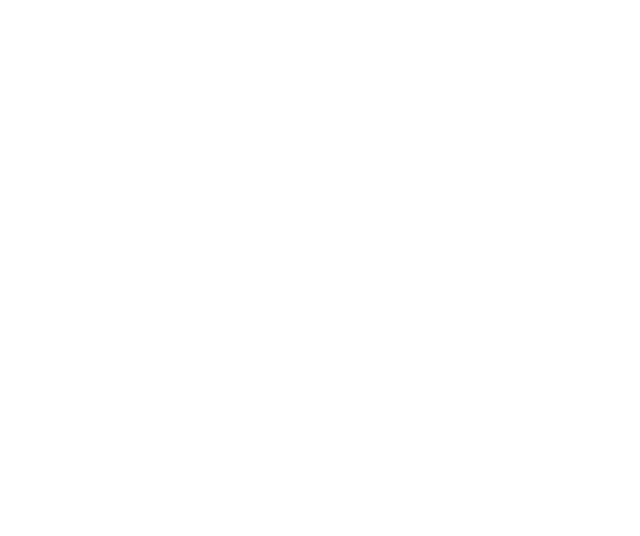
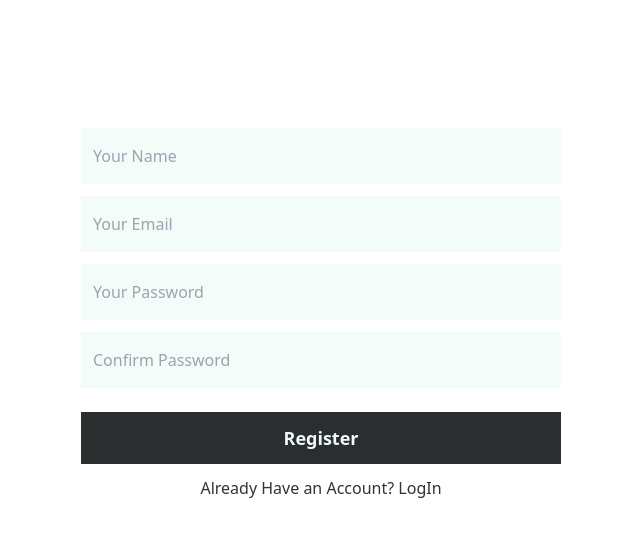
Before and after one commit to labibahmed10/simple-to-do-app, a React (Create React App) app: page /signup in a window 1280 px wide. Before the commit this address had no page. Shown: the top 536 px of the page, without its empty margins (319-959 px from the left). Built offline with nearby package versions, Linux system fonts and the light colour scheme; the HTML template or start-up script is replaced by a standard one.

Commit message:
I was facing too much problem with firebase it's not working otherwise I had done everything

```diff
--- a/package.json
+++ b/package.json
@@ -7,8 +7,10 @@
     "@testing-library/react": "^13.2.0",
     "@testing-library/user-event": "^13.5.0",
     "daisyui": "^2.15.0",
+    "firebase": "^9.8.1",
     "react": "^18.1.0",
     "react-dom": "^18.1.0",
+    "react-firebase-hooks": "^5.0.3",
     "react-icons": "^4.3.1",
     "react-loader-spinner": "^6.0.0-0",
     "react-query": "^3.39.0",
--- a/src/App.js
+++ b/src/App.js
@@ -2,15 +2,19 @@ import { Route, Routes } from "react-router-dom";
 import HomePage from "./Components/HomePage/HomePage";
 import { ToastContainer } from "react-toastify";
 import "react-toastify/dist/ReactToastify.css";
+import LogIn from "./Components/LogIn/LogIn";
+import SignUp from "./Components/SignUp/SignUp";
 
 function App() {
   return (
     <div>
       <Routes>
         <Route index element={<HomePage></HomePage>}></Route>
+        <Route path="/login" element={<LogIn></LogIn>}></Route>
+        <Route path="/signup" element={<SignUp></SignUp>}></Route>
       </Routes>
 
-      <ToastContainer />
+      <ToastContainer theme="dark"></ToastContainer>
     </div>
   );
 }
--- a/src/Components/HomePage/HomePage.js
+++ b/src/Components/HomePage/HomePage.js
@@ -21,7 +21,7 @@ const HomePage = () => {
   return (
     <div>
       <div className="navbar bg-base-100">
-        <Link to="" className="text-3xl font-semibold mx-auto">
+        <Link to="/login" className="text-3xl font-semibold mx-auto">
           My Simple To-Do App
         </Link>
       </div>
--- /dev/null
+++ b/src/Components/LogIn/LogIn.js
@@ -0,0 +1,111 @@
+import React, { useRef } from "react";
+
+import { Link, useLocation, useNavigate } from "react-router-dom";
+import { useSendPasswordResetEmail, useSignInWithEmailAndPassword } from "react-firebase-hooks/auth";
+
+import { toast } from "react-toastify";
+
+import auth from "../../firebase.init";
+import Spinner from "../Spinner";
+
+const LogIn = () => {
+  // getting values of inputs
+  const emailRef = useRef("");
+  const passRef = useRef("");
+
+  // redirection
+  const navigate = useNavigate();
+  const location = useLocation();
+  const from = location.state?.from?.pathname || "/";
+
+  // firebase hooks for sign in and reset email..
+  const [signInWithEmailAndPassword, user, loading, error] = useSignInWithEmailAndPassword(auth);
+  const [sendPasswordResetEmail, sending, Perror] = useSendPasswordResetEmail(auth);
+
+  const handleSignInUserForm = (event) => {
+    event.preventDefault();
+    // getting values of inputs
+    const email = emailRef.current.value;
+    const password = passRef.current.value;
+
+    // condition
+    if (!email || !password) {
+      toast.error("Please Fill Up The Form", {
+        position: "top-center",
+        autoClose: 2500,
+      });
+    } else {
+      signInWithEmailAndPassword(email, password);
+    }
+  };
+
+  // reset passwords function
+  const sendPassResetEmail = async () => {
+    const email = emailRef.current.value;
+    await sendPasswordResetEmail(email);
+    toast("Check Your Email to Reset Password", {
+      position: "top-center",
+      autoClose: 2000,
+    });
+  };
+
+  if (loading) {
+    return <Spinner></Spinner>;
+  }
+
+  if (user) {
+    navigate(from, { replace: true });
+  }
+
+  return (
+    <div className="sm:w-[34rem] mx-auto sm:mt-32 mt-40">
+      <div className="mt-10 mx-8">
+        <form onSubmit={handleSignInUserForm}>
+          <input
+            ref={emailRef}
+            className="w-full bg-[#F4FCFA] mb-3 py-4 px-3 mx-auto focus:outline outline-[#2a2e2e]"
+            type="email"
+            name="email"
+            id="email"
+            placeholder="Your Email"
+          />
+          <input
+            ref={passRef}
+            className="w-full bg-[#F4FCFA] mb-3 py-4 px-3 mx-auto focus:outline outline-[#2a2e2e]"
+            type="password"
+            name="password"
+            id="password"
+            placeholder="Your Password"
+          />
+
+          {/* showed error here */}
+          {error ? <p className="text-center text-red-500">{error?.message}</p> : ""}
+
+          <input
+            className="w-full py-3 my-2 bg-[#2a2e2e] text-lg font-semibold text-[aliceblue] cursor-pointer"
+            type="submit"
+            value="LogIn"
+          />
+
+          <p className="text-center py-2 text-gray-500">
+            New In Talking Minds?{" "}
+            <Link className="hover:underline underline-offset-1 hover:text-[#2a2e2e]" to="/signup">
+              Register For Free
+            </Link>
+          </p>
+
+          <p className="text-center  mb-2 text-gray-500">
+            <button
+              onClick={sendPassResetEmail}
+              className="hover:underline underline-offset-1 hover:text-[#2a2e2e]"
+            >
+              Forgot Your Password?
+            </button>
+          </p>
+        </form>
+      </div>
+    </div>
+  );
+};
+
+export default LogIn;
--- /dev/null
+++ b/src/Components/SignUp/SignUp.js
@@ -0,0 +1,118 @@
+import React, { useRef, useState } from "react";
+import { useCreateUserWithEmailAndPassword } from "react-firebase-hooks/auth";
+import { Link, useNavigate } from "react-router-dom";
+import { toast } from "react-toastify";
+import auth from "../../firebase.init";
+// import "react-toastify/dist/ReactToastify.css";
+
+const Register = () => {
+  // getting values of inputs
+  const emailRef = useRef("");
+  const nameRef = useRef("");
+  const passRef = useRef("");
+  const conPassRef = useRef("");
+
+  const navigate = useNavigate();
+
+  // // firebase hook method for create user
+  const [createUserWithEmailAndPassword, user, loading, error] = useCreateUserWithEmailAndPassword(auth, {
+    sendEmailVerification: true,
+  });
+
+  const handleCreateUserForm = (event) => {
+    event.preventDefault();
+    // getting values of inputs
+    const name = nameRef.current.value;
+    const email = emailRef.current.value;
+    const password = passRef.current.value;
+    const conPass = conPassRef.current.value;
+
+    // conditions
+    if (!name || !password || !email || !conPass) {
+      toast.error("Please Fill Up The Form", {
+        position: "top-center",
+        autoClose: 2500,
+      });
+      return;
+    }
+
+    if (password !== conPass) {
+      toast.error("Password Did Not Matched!,Try Again!", {
+        position: "top-center",
+        autoClose: 2500,
+      });
+      return;
+    }
+    if (password.length < 8) {
+      toast.warn("Password is too short", {
+        position: "top-center",
+        autoClose: 2500,
+      });
+      return;
+    } else {
+      createUserWithEmailAndPassword(email, password);
+    }
+  };
+
+  if (user) {
+    navigate("/login");
+  }
+
+  return (
+    <div className="sm:w-[34rem] mx-auto sm:mt-32 mt-40">
+      <div className="mt-10 px-8">
+        <form onSubmit={handleCreateUserForm}>
+          <input
+            ref={nameRef}
+            className="w-full bg-[#F4FCFA] mb-3 py-4 px-3 mx-auto focus:outline outline-[#2a2e2e]"
+            type="text"
+            name="name"
+            id="name"
+            placeholder="Your Name"
+          />
+          <input
+            ref={emailRef}
+            className="w-full bg-[#F4FCFA] mb-3 py-4 px-3 mx-auto focus:outline outline-[#2a2e2e]"
+            type="email"
+            name="email"
+            id="email"
+            placeholder="Your Email"
+          />
+          <input
+            ref={passRef}
+            className="w-full bg-[#F4FCFA] mb-3 py-4 px-3 mx-auto focus:outline outline-[#2a2e2e]"
+            type="password"
+            name="password"
+            id="password"
+            placeholder="Your Password"
+          />
+          <input
+            ref={conPassRef}
+            className="w-full bg-[#F4FCFA] mb-3 py-4 px-3 mx-auto focus:outline outline-[#2a2e2e]"
+            type="password"
+            name="conPassword"
+            id="conPass"
+            placeholder="Confirm Password"
+          />
+          {/* error message shown here */}
+          {error ? <p className="text-center text-red-500">{error?.message}</p> : ""}
+
+          <input
+            className={`w-full my-3 py-3 text-lg font-semibold text-[aliceblue] cursor-pointer bg-[#2a2e2e] }`}
+            type="submit"
+            value="Register"
+          />
+
+          <p className="text-center">
+            Already Have an Account?{" "}
+            <Link className="hover:underline underline-offset-1 hover:text-[#2a2e2e]" to="/login">
+              LogIn
+            </Link>
+          </p>
+        </form>
+      </div>
+    </div>
+  );
+};
+
+export default Register;
--- /dev/null
+++ b/src/firebase.init.js
@@ -0,0 +1,22 @@
+// Import the functions you need from the SDKs you need
+import { initializeApp } from "firebase/app";
+import { getAuth } from "firebase/auth";
+// import { getAuth } from "firebase/auth";
+// TODO: Add SDKs for Firebase products that you want to use
+// https://firebase.google.com/docs/web/setup#available-libraries
+
+// Your web app's Firebase configuration
+const firebaseConfig = {
+  apiKey: process.env.REACT_APP_apiKey,
+  authDomain: process.env.REACT_APP_authDomain,
+  projectId: process.env.REACT_APP_projectId,
+  storageBucket: process.env.REACT_APP_storageBucket,
+  messagingSenderId: process.env.REACT_APP_messagingSenderId,
+  appId: process.env.REACT_APP_appId,
+};
+
+// Initialize Firebase
+const app = initializeApp(firebaseConfig);
+const auth = getAuth(app);
+
+export default auth;
```
Also changed, not shown: 2 other files (tests, documents, lock files or other folders).
